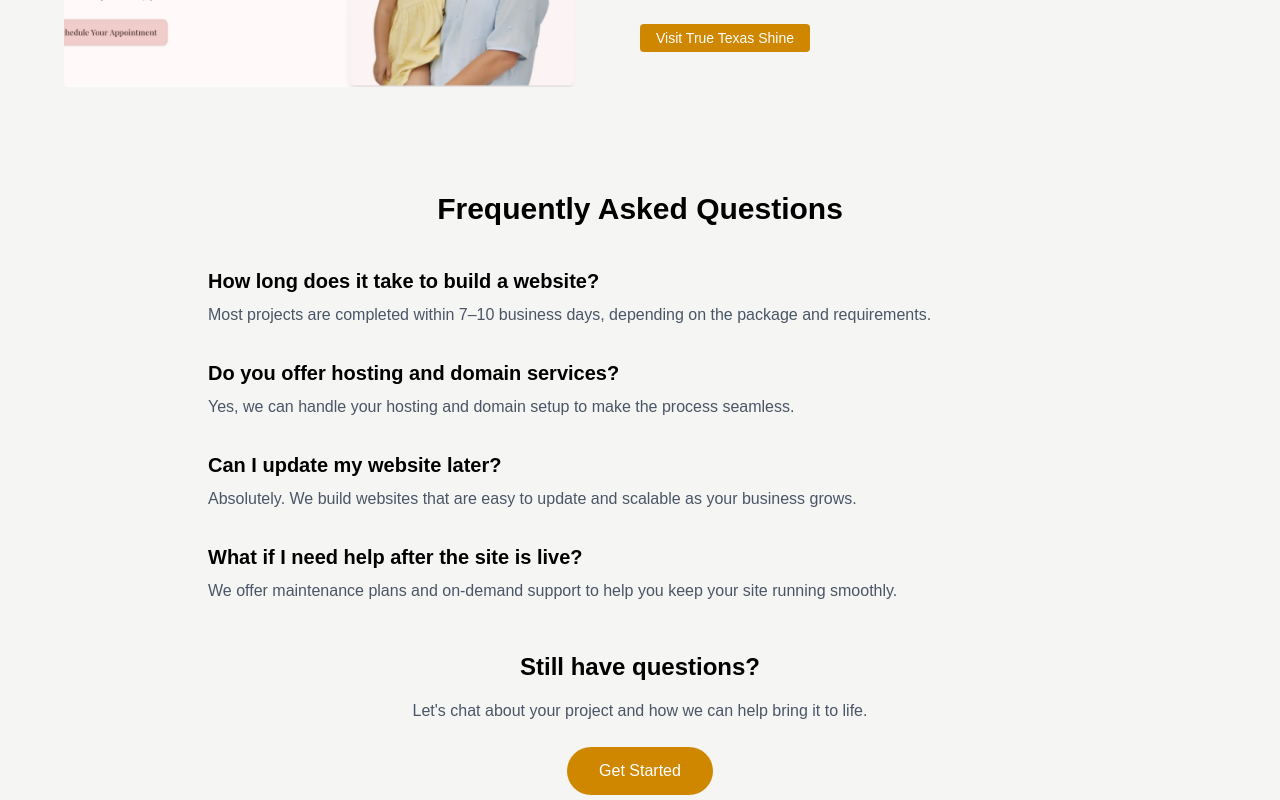
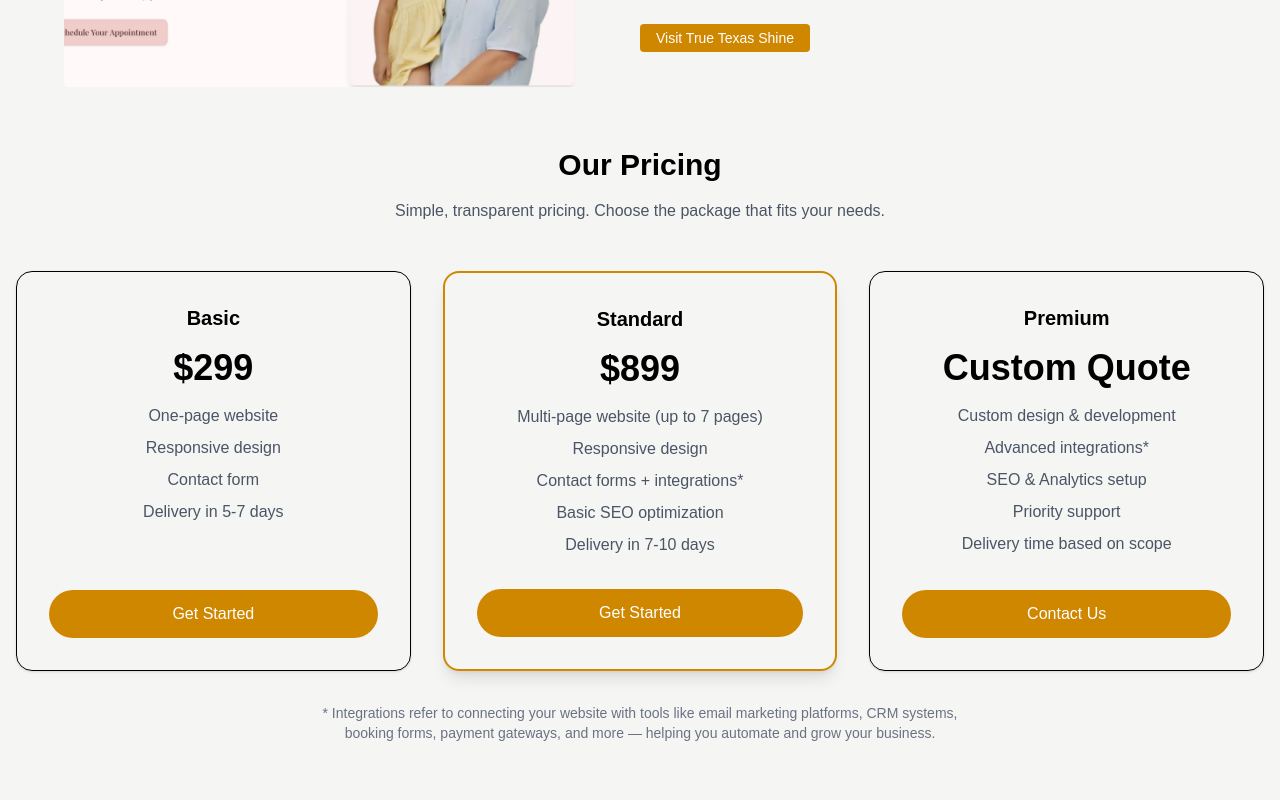
Before and after one commit to ElGuitarrero/LoneStarCode, a Next.js app: page / in a window 1280 px wide. Shown: the part 2580-3380 px from the top of the page. Built offline with nearby package versions, Linux system fonts and the light colour scheme.

Commit message:
Added pricing to the homepage

```diff
--- a/src/app/page.tsx
+++ b/src/app/page.tsx
@@ -5,6 +5,7 @@ import Ejemplos from "@/components/Ejemplos";
 import ServicesSection from "@/components/ServicesSection";
 import Link from "next/link";
 import FaqSection from "@/components/FaqSection";
+import PricingSection from "@/components/PricingSection";
 
 const Home = () => {
 	return (
@@ -14,6 +15,7 @@ const Home = () => {
 			<div className="bg-stone-100">
 				<Ejemplos />
 			</div>
+			<PricingSection />
 			<FaqSection />
 		</div>
 	);
```
